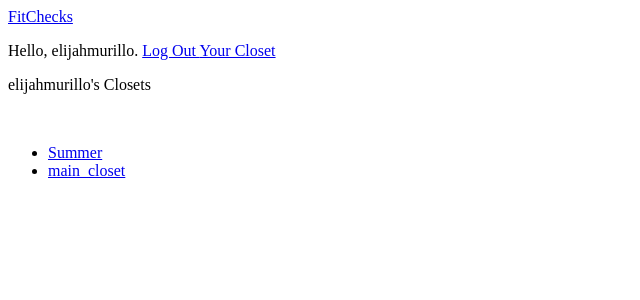
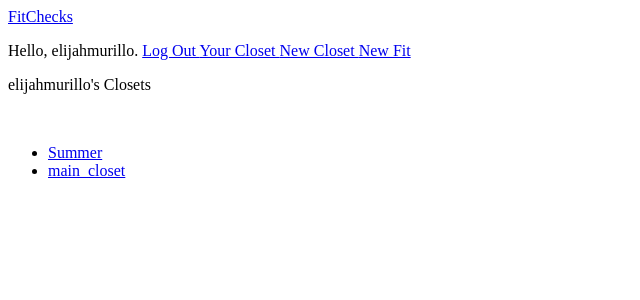
Before and after one commit to Elijahm124/fitchecks, a Django app: a page that uses templates/fits/base.html in a window 1280 px wide. Shown: the top 300 px of the page, without its empty margins (0-640 px from the left). Run offline with Django 3.2, Linux system fonts and the light colour scheme; a user stored in the database is signed in; data comes from the database, SQL or seed files in the repository; both versions use the stored data as it was before the commit.

Commit message:
Fixed the forms, prevevented certain names to be forms, added owner to Fit class, gonna prepare it to be Many to Many. added ability to create a new closet and a new fit. fixed urlpatterns and templates for adding closet and fit

```diff
--- a/fits/models.py
+++ b/fits/models.py
@@ -22,7 +22,8 @@ class Fit(models.Model):
     image = models.ImageField(upload_to='images/')
     tags = models.CharField(max_length=100, blank=True)
     closet = models.ForeignKey(Closet, on_delete=models.PROTECT)
-    id = models.CharField(max_length=32, primary_key=True, default=uuid.uuid4().hex[:8], editable=False)
+    owner = models.ForeignKey(User, on_delete=models.CASCADE)
+    id = models.CharField(max_length=32, primary_key=True, default=uuid.uuid4().hex[:8], editable=False, unique=True)
 
     def save(self, force_insert=False, force_update=False, using=None,
              update_fields=None):
--- a/fits/urls.py
+++ b/fits/urls.py
@@ -4,8 +4,11 @@ from . import views
 app_name = 'fits'
 urlpatterns = [
     path('', views.index, name='index'),
+    path('<owner>/new_fit', views.new_fit, name='new_fit'),
+    path('<owner>/closets', views.closets, name='closets'),
+    path('<owner>', views.closets, name="closets"),
+    path('<owner>/closets/new_closet', views.new_closet, name='new_closet'),
+    path('<owner>/<fit_id>', views.fit, name='fit'),
     path('<owner>/closets/<style>', views.closet, name='single_closet'),
-    path('<owner>/closets/<style>/<fit_id>', views.fit, name='fit'),
-    path('<owner>/closets', views.closets, name='closets'),
-    path('<owner>', views.closets, name='closets')
+
 ]
--- a/fits/views.py
+++ b/fits/views.py
@@ -1,5 +1,7 @@
-from django.shortcuts import render
-from .models import Closet
+from django.shortcuts import render, redirect
+from .models import Closet, Fit
+from .forms import NewClosetForm, NewFitForm
+from django.http import Http404
 
 
 def index(request):
@@ -8,9 +10,8 @@ def index(request):
 
 def closets(request, owner):
     closets = Closet.objects.filter(owner__username=owner).order_by('-date_added')
-    closet = closets[0]
     context = {'closets': closets,
-               'closet': closet}
+               'owner': owner}
     return render(request, "fits/closets.html", context)
 
 
@@ -24,11 +25,48 @@ def closet(request, style, owner):
     return render(request, 'fits/single_closet.html', context)
 
 
-def fit(request, style, owner, fit_id):
-    closet = Closet.objects.get(style=style, owner__username=owner)
-    fit = closet.fit_set.get(closet__fit__id=fit_id)
+def fit(request, owner, fit_id):
+    fit = Fit.objects.get(closet__fit__id=fit_id, owner__username=owner)
     context = {
-        'closet': closet,
         'fit': fit
     }
     return render(request, 'fits/fit.html', context)
+
+
+def new_closet(request, owner):
+    """Create new closet"""
+    if owner != str(request.user):
+        raise Http404
+    if request.method != 'POST':
+        form = NewClosetForm()
+    else:
+        form = NewClosetForm(data=request.POST)
+        if form.is_valid():
+            new_closet = form.save(commit=False)
+            new_closet.owner = request.user
+            new_closet.save()
+            return redirect('fits:closets')
+
+    context = {'form': form,
+               'owner': owner}
+    return render(request, 'fits/new_closet.html', context)
+
+
+def new_fit(request, owner):
+    """Create new Outfit"""
+    if owner != str(request.user):
+        raise Http404
+
+    if request.method != 'POST':
+        form = NewFitForm()
+    else:
+        form = NewFitForm(request.POST, request.FILES)
+        if form.is_valid():
+            new_fit = form.save(commit=False)
+            new_fit.owner = request.user
+            new_fit.save()
+            return redirect('fits:single_closet', owner=new_fit.owner, style=new_fit.closet.style)
+
+    context = {'form': form,
+               'owner': owner}
+    return render(request, 'fits/new_fit.html', context)
--- a/templates/fits/base.html
+++ b/templates/fits/base.html
@@ -13,6 +13,12 @@
         href="{% url 'fits:closets' user %}">
         Your Closet
     </a>
+    <a href="{% url 'fits:new_closet' user %}">
+        New Closet
+    </a>
+    <a href="{% url 'fits:new_fit' user %}">
+        New Fit
+    </a>
 {% else %}
     <a href="{% url 'users:register' %}">
         Register
--- a/templates/fits/closets.html
+++ b/templates/fits/closets.html
@@ -1,6 +1,6 @@
 {% extends 'fits/base.html' %}
 {% block content %}
-    <p>{{ closet.owner }}'s Closets</p><br>
+    <p>{{ owner }}'s Closets</p><br>
     <ul>
     {% for closet in closets %}
         <li>
--- a/templates/fits/fit.html
+++ b/templates/fits/fit.html
@@ -1,8 +1,5 @@
 {% extends 'fits/base.html' %}
 {% block content %}
-    <a href="{% url 'fits:single_closet' closet.owner closet.style %}">
-        {{ closet.style }}<br>
-    </a>
     <img
                 src="{{ fit.image.url }}" alt="img"
             >
@@ -15,4 +12,7 @@
             <p>
                 {{ fit.date_added|date:'M d, Y' }}
             </p>
+            <p>
+                {{ fit.id }}
+            </p>
 {% endblock content %}
--- a/templates/fits/single_closet.html
+++ b/templates/fits/single_closet.html
@@ -7,7 +7,7 @@
     <ul>
     {% for fit in fits %}
         <li>
-            <a href="{% url 'fits:fit' closet.owner closet.style fit.id %}">
+            <a href="{% url 'fits:fit' closet.owner fit.id %}">
             <img
                 src="{{ fit.image.url }}" alt="img"
             >
```
Also changed, not shown: fits/forms.py (+13 -2 lines), db.sqlite3 (deleted), fits/migrations/0001_initial.py (deleted), fits/migrations/0002_alter_closet_style.py (deleted), fits/migrations/0003_alter_fit_id.py (deleted), fits/migrations/0004_auto_20210811_2012.py (deleted), fits/migrations/0005_alter_fit_id.py (deleted), fits/migrations/0006_alter_fit_id.py (deleted), fits/migrations/__init__.py (deleted).
